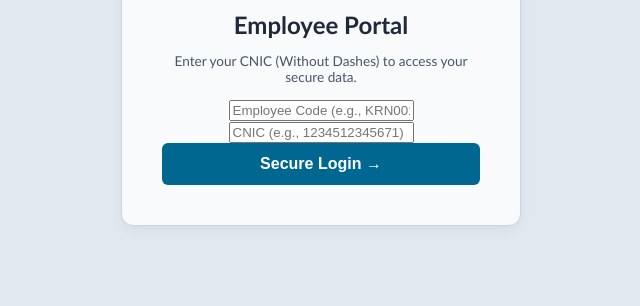
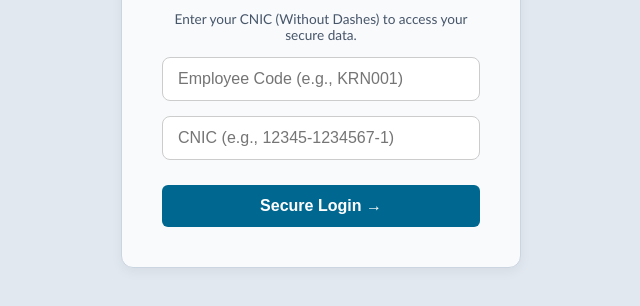
Before and after one commit to KRNPak/bva, a plain HTML site: page index.html in a window 1280 px wide. Shown: the part 334-640 px from the top of the page, without its empty margins (319-959 px from the left). Drawn offline with Linux system fonts and the light colour scheme; a web font is replaced by a local one.

Commit message:
Update index.html

```diff
--- a/index.html
+++ b/index.html
@@ -84,29 +84,50 @@
 input:checked + .theme-slider:before {
   transform: translateX(22px);
 }
-  /* Force alignment between header and grid */
+/* 1. Strict Alignment for Header and Grid */
   .dashboard-header,
-  .dashboard-grid,
   .dashboard-content {
       width: 100% !important;
-      max-width: 100% !important; /* Allows it to expand fully, you can change to 1600px if you want bounds */
+      max-width: 1600px !important;
       margin-left: auto !important;
       margin-right: auto !important;
+      padding-left: 20px !important;
+      padding-right: 20px !important;
       box-sizing: border-box !important;
   }
 
-  /* Force the grid items to expand and fill the available space evenly */
+  /* 2. Ensure grid stretches to fill the constrained space */
   .dashboard-grid {
       display: grid !important;
-      grid-template-columns: repeat(5, 1fr) !important; /* 5 columns stretching evenly */
+      grid-template-columns: repeat(5, 1fr) !important;
       gap: 20px !important;
+      width: 100% !important;
   }
 
-  /* Keep it responsive so it stacks neatly on smaller laptop screens */
+  /* 3. Responsive grid stacking */
   @media (max-width: 1400px) {
       .dashboard-grid {
           grid-template-columns: repeat(auto-fit, minmax(260px, 1fr)) !important;
       }
+  }
+
+  /* 4. Formatting for Login Inputs */
+  .login-input {
+      width: 100%;
+      padding: 12px 15px;
+      margin-bottom: 15px;
+      font-size: 1rem;
+      border: 1px solid #ccc;
+      border-radius: 8px;
+      box-sizing: border-box;
+      background: #fff;
+      color: #333;
+      transition: border-color 0.2s, box-shadow 0.2s;
+  }
+  .login-input:focus {
+      outline: none;
+      border-color: #005A9C;
+      box-shadow: 0 0 0 2px rgba(0, 90, 156, 0.2);
   }
 </style>
 </head>
@@ -118,10 +139,10 @@
             <img src="https://www.karandaaz.com.pk/_next/static/media/navbar-logo.0ebe1390.svg" alt="Karandaaz" style="height: 40px; margin-bottom: 20px;">
             <h2 style="margin: 0; color: var(--text-primary);">Employee Portal</h2>
             <p style="font-size: 0.85rem; color: var(--text-secondary);">Enter your CNIC (Without Dashes) to access your secure data.</p>
-            <!-- Add this new input field for the Employee Code -->
-            <input type="text" id="empCodeInput" placeholder="Employee Code (e.g., KRN001)" class="login-input" required />
-            <!-- Your existing CNIC input -->
-            <input type="text" id="cnicInput" placeholder="CNIC (e.g., 1234512345671)" class="login-input" required />
+            <div style="margin-bottom: 25px;">
+                <input type="text" id="empCodeInput" placeholder="Employee Code (e.g., KRN001)" class="login-input" required />
+                <input type="text" id="cnicInput" placeholder="CNIC (e.g., 12345-1234567-1)" class="login-input" style="margin-bottom: 0;" required />
+            </div>
             <button class="login-btn" onclick="authenticateUser()">Secure Login &rarr;</button>
             <div id="loginError" style="color: var(--krn-orange); font-size: 0.8rem; margin-top: 10px; display: none;">CNIC not found. Please verify and try again.</div>
         </div>
```
